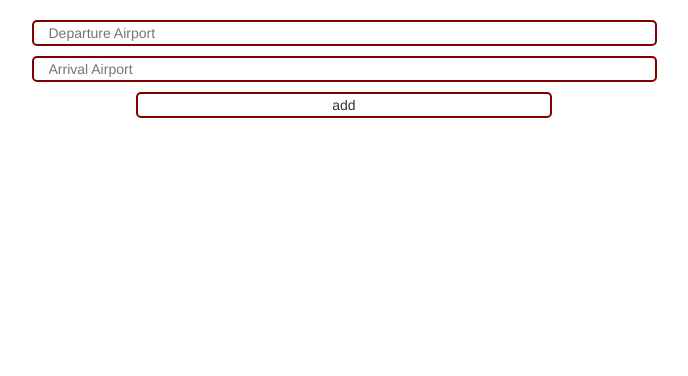
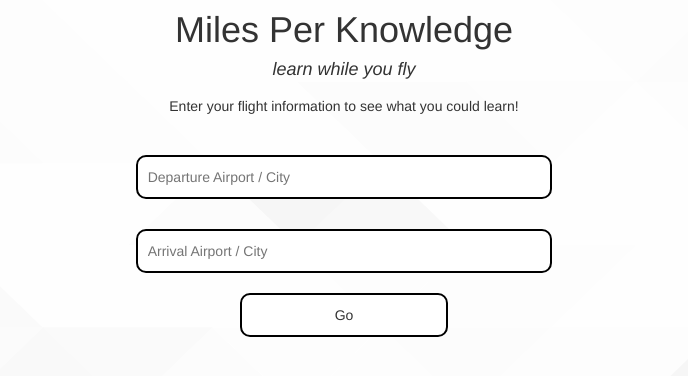
Before and after one commit to ducoterra/skyhack, a Django app: page / in a window 1280 px wide. Shown: the top 376 px of the page, without its empty margins (296-984 px from the left). Run offline with Django 3.2, Linux system fonts and the light colour scheme; some libraries are stand-ins or nearby versions.

Commit message:
adds search.html

```diff
--- a/mpk_webapp/learn/static/learn/search.css
+++ b/mpk_webapp/learn/static/learn/search.css
@@ -1,12 +1,31 @@
+.heading {
+    text-align: center;
+}
+
+.title {
+    margin-bottom: 0px;
+    margin-top: 10px;
+}
+
+.subtitle {
+    font-style: italic;
+}
+
 .input {
-    margin-top: 10px;
-    border: 2px solid maroon;
-    border-radius: 5px;
+    border: 2px solid black;
+    border-radius: 10px;
+    margin-top: 30px;
+    padding: 10px;
 }
 
 .button {
-    margin-top: 10px;
-    border: 2px solid maroon;
-    border-radius: 5px;
+    border: 2px solid black;
+    border-radius: 10px;
+    margin-top: 20px;
+    padding: 10px;
     background-color: white;
 }
+
+.button:hover {
+    background-color: lightgrey;
+}
--- a/mpk_webapp/learn/templates/learn/search.html
+++ b/mpk_webapp/learn/templates/learn/search.html
@@ -10,21 +10,34 @@ KEEP IT UNDER 80 COLUMNS (as much as possible)
     <meta name = 'viewport' content = 'width = device-width' initial-scale=1 meta-charset = "utf-8">
     {% load staticfiles %}
 </head>
+<style>
+    body {
+        background-image: url("{% static 'learn/assets/background.png' %}");
+    }
+</style>
 
 <body>
-    <p>{{flight_time}}</p>
+
+    <div class = heading>
+        <h1 class = "col-xs-8 col-xs-offset-2 title">Miles Per Knowledge</h1>
+        <h4 class = "col-xs-8 col-xs-offset-2 subtitle">learn while you fly</h4>
+        <h5 class = "col-xs-8 col-xs-offset-2">Enter your flight information to
+                                                see what you could learn!</h5>
+    </div>
     <form class = "col-xs-12 test" method="POST">
         {% csrf_token %}
         <input  name = "depart_id" id = "depart_id"
-                class = "col-xs-6 col-xs-offset-3 input" placeholder= "Departure Airport">
+                class = "col-xs-6 col-md-4 col-md-offset-4 col-xs-offset-3 input"
+                placeholder= "Departure Airport / City">
         </input>
         <input  name = "arrive_id" id = "arrive_id"
-                class = "col-xs-6 col-xs-offset-3 input" placeholder= "Arrival Airport">
+                class = "col-xs-6 col-md-4 col-md-offset-4 col-xs-offset-3 input"
+                placeholder= "Arrival Airport / City">
         </input>
         <button id = "submit_flight_btn"
                 name = "search_flight" type="submit"
-                class = "col-xs-4 col-xs-offset-4 button">
-            add</button>
+                class = "col-xs-4 col-md-2 col-md-offset-5 col-xs-offset-4 button">
+            Go</button>
     </form>
 </body>
 
--- a/mpk_webapp/learn/urls.py
+++ b/mpk_webapp/learn/urls.py
@@ -3,5 +3,4 @@ from . import views
 
 urlpatterns = [
     url(r'^$', views.search, name = 'search'),
-    url(r'^progress/$', views.courseProgress, name = 'progress')
 ]
```
Also changed, not shown: mpk_webapp/learn/templates/learn/main.html (deleted, +0 -133 lines), mpk_webapp/learn/static/learn/assets/Asset 1.png (deleted), mpk_webapp/learn/static/learn/assets/Asset 10.png (deleted), mpk_webapp/learn/static/learn/assets/Asset 11.png (deleted), mpk_webapp/learn/static/learn/assets/Asset 12.png (deleted), mpk_webapp/learn/static/learn/assets/Asset 13.png (deleted), mpk_webapp/learn/static/learn/assets/Asset 14.png (deleted), mpk_webapp/learn/static/learn/assets/Asset 15.png (deleted), mpk_webapp/learn/static/learn/assets/Asset 2.png (deleted), mpk_webapp/learn/static/learn/assets/Asset 3.png (deleted), mpk_webapp/learn/static/learn/assets/Asset 5.png (deleted), mpk_webapp/learn/static/learn/assets/Asset 6.png (deleted), mpk_webapp/learn/static/learn/assets/Asset 7.png (deleted), mpk_webapp/learn/static/learn/assets/Asset8.png (deleted), 3 more files.
